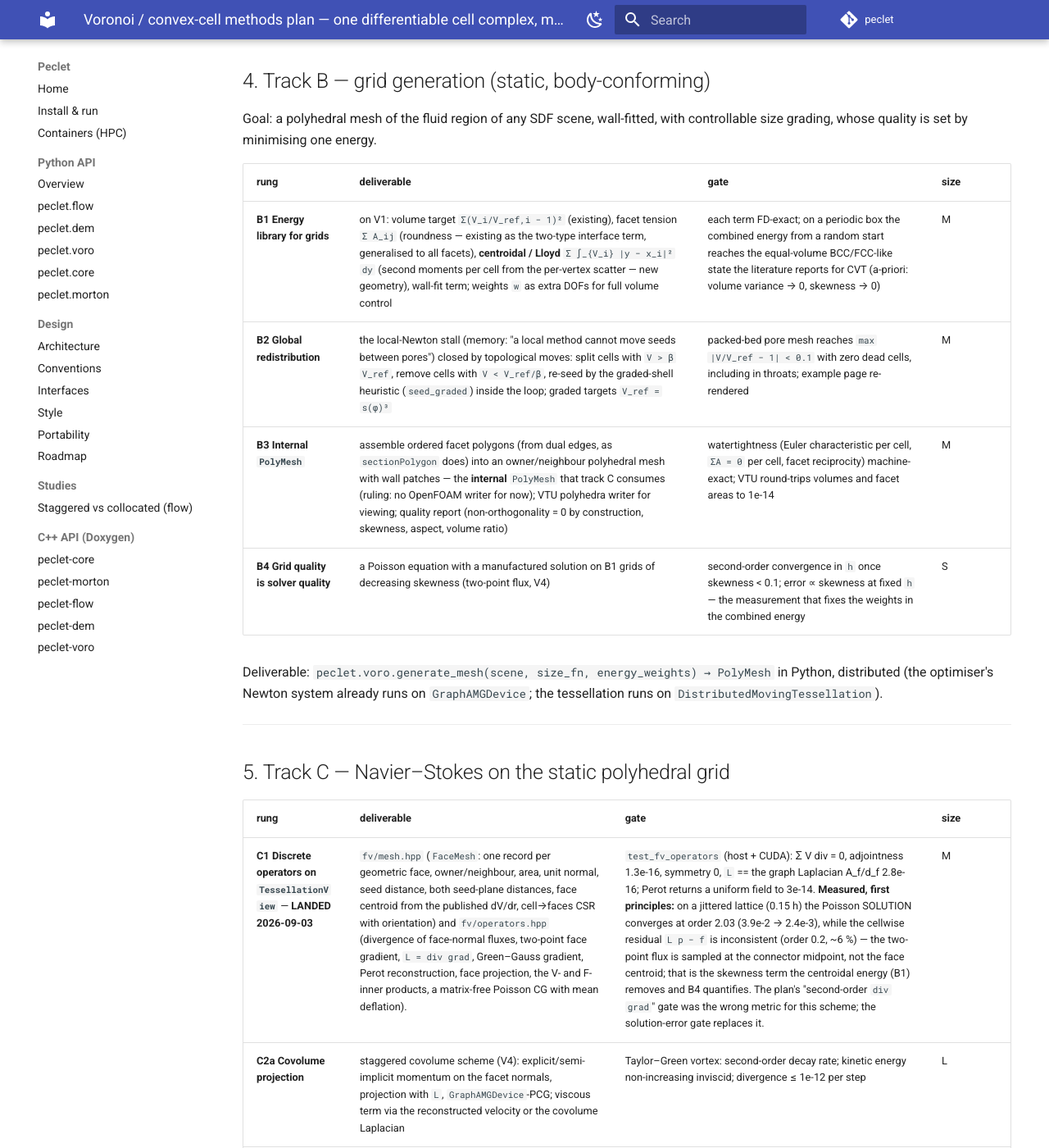
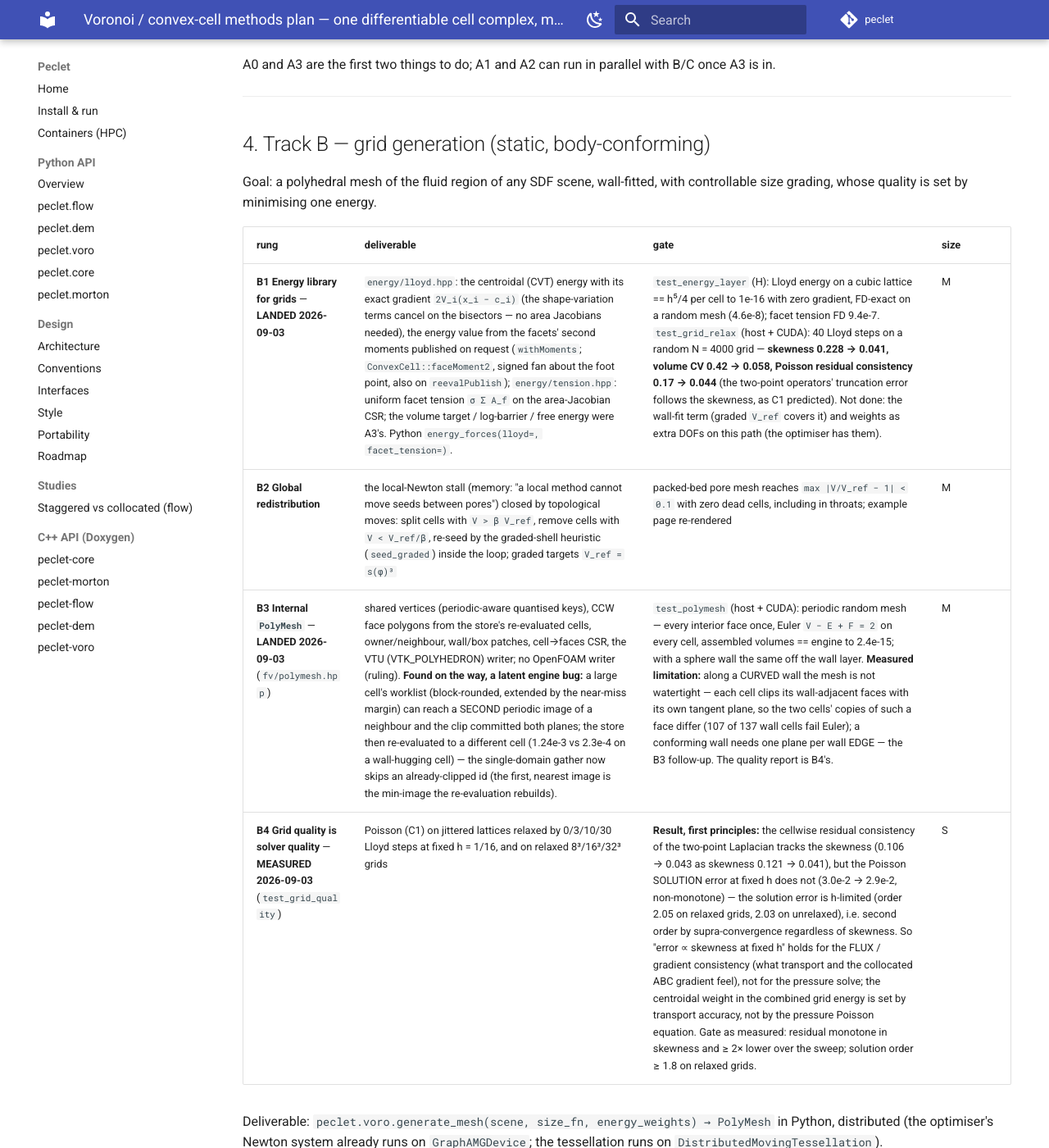
Before and after one commit to computational-chemical-engineering/peclet, an MkDocs documentation site: the page built from docs/VORONOI_METHODS_PLAN.md, in a window 1280 px wide and 1400 px high, scrolled down 7261 px. Shown: the whole window at 82% size. Built offline with MkDocs 1.6.1 and Material for MkDocs 9.7.7, drawn with Linux system fonts in a browser that asks for light colours; comment, search, counter and statistics services are not loaded; some of the changed text lies outside the part shown.

Commit message:
voro -> a6884dc: M1 track B (B1 Lloyd/tension energies, B3 PolyMesh+VTU, B4 grid-quality study); VORONOI plan: B rows + ABC projection ruling for C2b
Plan: B1/B3/B4 rows marked landed with the measured numbers (B4: solution
error is h-limited, skewness limits flux consistency); C2b collocated solver
uses the Almgren–Bell–Colella approximate projection as in flow (user ruling),
not Rhie–Chow.

Co-Authored-By: Claude Fable 5.1 <noreply@anthropic.com>
Claude-Session: https://claude.ai/code/session_01Wqm2gbrbGKeKH8YVUHoTch

```diff
--- a/docs/VORONOI_METHODS_PLAN.md
+++ b/docs/VORONOI_METHODS_PLAN.md
@@ -159,16 +159,20 @@ applications need — so the periodic min-image floor and the `d < 0` limitation
 notes" and become rung A2, a hard prerequisite for tracks D, E, F, G.
 
 **V4. The static NS solver comes in two variants on one operator layer: staggered covolume
-(Perot/Nicolaides) AND collocated (Rhie–Chow-type momentum interpolation), ruled 2026-09-03.**
+(Perot/Nicolaides) AND collocated with the ABC approximate projection — the Almgren–Bell–Colella
+scheme `flow`'s collocated solver already uses, NOT Rhie–Chow (user ruling 2026-09-03).**
 A Voronoi facet is perpendicular to its seed connector *by construction*, and a power facet keeps
 that property; the two-point flux `(φ_j − φ_i) A_ij / d_ij` is therefore consistent with no
 non-orthogonal correction, and the pressure Laplacian is the same `L` as V3. Put normal fluxes on
 facets and pressure on seeds (the discrete-exterior-calculus form): exactly divergence-free,
 kinetic-energy conserving in the inviscid limit, and the same operator carries over unchanged to
-the moving mesh of track D. The collocated variant shares C1's operators and `L`, stores the
-velocity vector at seeds, and pays with a momentum-interpolation compatibility term — the same
-staggered-vs-collocated pair `flow` carries (`docs/studies/staggered_vs_colocated.md`), so the two
-variants are gated against each other on every C case. The remaining mesh-quality error is **skewness** (facet centroid off
+the moving mesh of track D. The collocated variant stores the velocity vector at seeds and uses the
+ABC approximate projection: average the cell velocities onto the faces (distance-weighted along the
+connector, C1's `projectToFaces`), make that FACE field divergence-free with the same two-point
+Laplacian `L`, then correct the cell velocities with the cell-centred pressure gradient (C1's
+Green–Gauss) — the same staggered-vs-collocated pair `flow` carries
+(`docs/studies/staggered_vs_colocated.md`), so the two variants are gated against each other on
+every C case, and the collocated one needs no Rhie–Chow compatibility term at all. The remaining mesh-quality error is **skewness** (facet centroid off
 the connector), which the centroidal term of V1 minimises — grid generation and solver accuracy
 are the same optimisation problem, which is the argument for building B and C together.
 
@@ -211,10 +215,10 @@ grading, whose quality is set by minimising one energy.
 
 | rung | deliverable | gate | size |
 |---|---|---|---|
-| **B1 Energy library for grids** | on V1: volume target `Σ(V_i/V_ref,i − 1)²` (existing), facet tension `Σ A_ij` (roundness — existing as the two-type interface term, generalised to all facets), **centroidal / Lloyd** `Σ ∫_{V_i} |y − x_i|² dy` (second moments per cell from the per-vertex scatter — new geometry), wall-fit term; weights `w` as extra DOFs for full volume control | each term FD-exact; on a periodic box the combined energy from a random start reaches the equal-volume BCC/FCC-like state the literature reports for CVT (a-priori: volume variance → 0, skewness → 0) | M |
+| **B1 Energy library for grids** — **LANDED 2026-09-03** | `energy/lloyd.hpp`: the centroidal (CVT) energy with its exact gradient `2V_i(x_i − c_i)` (the shape-variation terms cancel on the bisectors — no area Jacobians needed), the energy value from the facets' second moments published on request (`withMoments`; `ConvexCell::faceMoment2`, signed fan about the foot point, also on `reevalPublish`); `energy/tension.hpp`: uniform facet tension `σ Σ A_f` on the area-Jacobian CSR; the volume target / log-barrier / free energy were A3's. Python `energy_forces(lloyd=, facet_tension=)`. | `test_energy_layer` (H): Lloyd energy on a cubic lattice == h⁵/4 per cell to 1e-16 with zero gradient, FD-exact on a random mesh (4.6e-8); facet tension FD 9.4e-7. `test_grid_relax` (host + CUDA): 40 Lloyd steps on a random N = 4000 grid — **skewness 0.228 → 0.041, volume CV 0.42 → 0.058, Poisson residual consistency 0.17 → 0.044** (the two-point operators' truncation error follows the skewness, as C1 predicted). Not done: the wall-fit term (graded `V_ref` covers it) and weights as extra DOFs on this path (the optimiser has them). | M |
 | **B2 Global redistribution** | the local-Newton stall (memory: "a local method cannot move seeds between pores") closed by topological moves: split cells with `V > β V_ref`, remove cells with `V < V_ref/β`, re-seed by the graded-shell heuristic (`seed_graded`) inside the loop; graded targets `V_ref = s(φ)³` | packed-bed pore mesh reaches `max |V/V_ref − 1| < 0.1` with zero dead cells, including in throats; example page re-rendered | M |
-| **B3 Internal `PolyMesh`** | assemble ordered facet polygons (from dual edges, as `sectionPolygon` does) into an owner/neighbour polyhedral mesh with wall patches — the **internal** `PolyMesh` that track C consumes (ruling: no OpenFOAM writer for now); VTU polyhedra writer for viewing; quality report (non-orthogonality = 0 by construction, skewness, aspect, volume ratio) | watertightness (Euler characteristic per cell, `ΣA = 0` per cell, facet reciprocity) machine-exact; VTU round-trips volumes and facet areas to 1e-14 | M |
-| **B4 Grid quality is solver quality** | a Poisson equation with a manufactured solution on B1 grids of decreasing skewness (two-point flux, V4) | second-order convergence in `h` once skewness < 0.1; error ∝ skewness at fixed `h` — the measurement that fixes the weights in the combined energy | S |
+| **B3 Internal `PolyMesh`** — **LANDED 2026-09-03** (`fv/polymesh.hpp`) | shared vertices (periodic-aware quantised keys), CCW face polygons from the store's re-evaluated cells, owner/neighbour, wall/box patches, cell→faces CSR, the VTU (VTK_POLYHEDRON) writer; no OpenFOAM writer (ruling). **Found on the way, a latent engine bug:** a large cell's worklist (block-rounded, extended by the near-miss margin) can reach a SECOND periodic image of a neighbour and the clip committed both planes; the store then re-evaluated to a different cell (1.24e-3 vs 2.3e-4 on a wall-hugging cell) — the single-domain gather now skips an already-clipped id (the first, nearest image is the min-image the re-evaluation rebuilds). | `test_polymesh` (host + CUDA): periodic random mesh — every interior face once, Euler `V − E + F = 2` on every cell, assembled volumes == engine to 2.4e-15; with a sphere wall the same off the wall layer. **Measured limitation:** along a CURVED wall the mesh is not watertight — each cell clips its wall-adjacent faces with its own tangent plane, so the two cells' copies of such a face differ (107 of 137 wall cells fail Euler); a conforming wall needs one plane per wall EDGE — the B3 follow-up. The quality report is B4's. | M |
+| **B4 Grid quality is solver quality** — **MEASURED 2026-09-03** (`test_grid_quality`) | Poisson (C1) on jittered lattices relaxed by 0/3/10/30 Lloyd steps at fixed h = 1/16, and on relaxed 8³/16³/32³ grids | **Result, first principles:** the cellwise residual consistency of the two-point Laplacian tracks the skewness (0.106 → 0.043 as skewness 0.121 → 0.041), but the Poisson SOLUTION error at fixed h does not (3.0e-2 → 2.9e-2, non-monotone) — the solution error is h-limited (order 2.05 on relaxed grids, 2.03 on unrelaxed), i.e. second order by supra-convergence regardless of skewness. So "error ∝ skewness at fixed h" holds for the FLUX / gradient consistency (what transport and the collocated ABC gradient feel), not for the pressure solve; the centroidal weight in the combined grid energy is set by transport accuracy, not by the pressure Poisson equation. Gate as measured: residual monotone in skewness and ≥ 2× lower over the sweep; solution order ≥ 1.8 on relaxed grids. | S |
 
 Deliverable: `peclet.voro.generate_mesh(scene, size_fn, energy_weights) → PolyMesh` in Python,
 distributed (the optimiser's Newton system already runs on `GraphAMGDevice`; the tessellation
@@ -228,7 +232,7 @@ runs on `DistributedMovingTessellation`).
 |---|---|---|---|
 | **C1 Discrete operators on `TessellationView`** — **LANDED 2026-09-03** | `fv/mesh.hpp` (`FaceMesh`: one record per geometric face, owner/neighbour, area, unit normal, seed distance, both seed-plane distances, face centroid from the published dV/dr, cell→faces CSR with orientation) and `fv/operators.hpp` (divergence of face-normal fluxes, two-point face gradient, `L = div grad`, Green–Gauss gradient, Perot reconstruction, face projection, the V- and F-inner products, a matrix-free Poisson CG with mean deflation). | `test_fv_operators` (host + CUDA): Σ V div = 0, adjointness 1.3e-16, symmetry 0, `L` == the graph Laplacian A_f/d_f 2.8e-16; Perot returns a uniform field to 3e-14. **Measured, first principles:** on a jittered lattice (0.15 h) the Poisson SOLUTION converges at order 2.03 (3.9e-2 → 2.4e-3), while the cellwise residual `L p − f` is inconsistent (order 0.2, ~6 %) — the two-point flux is sampled at the connector midpoint, not the face centroid; that is the skewness term the centroidal energy (B1) removes and B4 quantifies. The plan's "second-order `div grad`" gate was the wrong metric for this scheme; the solution-error gate replaces it. | M |
 | **C2a Covolume projection** | staggered covolume scheme (V4): explicit/semi-implicit momentum on the facet normals, projection with `L`, `GraphAMGDevice`-PCG; viscous term via the reconstructed velocity or the covolume Laplacian | Taylor–Green vortex: second-order decay rate; kinetic energy non-increasing inviscid; divergence ≤ 1e-12 per step | L |
-| **C2b Collocated projection** | seed-centred velocity vector, Green–Gauss/least-squares gradients from C1, Rhie–Chow-type facet-flux interpolation, the same `L` and PCG; one `FlowSolver` with a `layout` switch, as `flow` has | the same TGV gates as C2a; covolume vs collocated compared on TGV, Poiseuille and C4 at matched seeds (order, checkerboard freedom, cost per step) — a `docs/studies/` page | M |
+| **C2b Collocated projection (ABC)** | seed-centred velocity vector; per step: predictor on the cell velocities (Green–Gauss gradients from C1), average to faces (`projectToFaces`), face projection with the same `L` and PCG (the divergence-free face field is the flux the transport uses), cell correction with the Green–Gauss pressure gradient — `flow`'s ABC approximate projection on the Voronoi face mesh, no Rhie–Chow; one `FlowSolver` with a `layout` switch, as `flow` has | the same TGV gates as C2a; covolume vs collocated compared on TGV, Poiseuille and C4 at matched seeds (order, checkerboard freedom, cost per step) — a `docs/studies/` page | M |
 | **C3 Body-fitted boundaries** | no-slip / slip / inflow-outflow on wall patches; pressure-driven periodic forcing as in `flow` | Poiseuille between SDF slabs: exact to round-off for the parabolic profile on a uniform Voronoi grid (the two-point flux is exact for quadratics on orthogonal meshes) | S |
 | **C4 Cross-code gate** | periodic sphere array (Zick–Homsy) and the packed bed: permeability from the Voronoi grid vs `flow`'s cut-cell IBM (`verify_periodic_spheres_sdflow.py`) — the roadmap's "same SDF geometry through CFD + packing + Voronoi" harness | `k` within 1 % of Zick–Homsy and of `flow` at matched cell count; convergence with B2 grading documented | M |
 | **C5 MPI + Python** | 2-ring `VoronoiHalo`, distributed `L` through core's halo; `peclet.voro.FlowSolver(mesh)` | np = 1, 2, 4 bit-exact to single rank (the flow standard); Python drives the whole C4 study | M |
@@ -362,7 +366,8 @@ The six questions the draft raised, and the answers that fixed the rungs above:
 
 1. **Grid export.** Internal `PolyMesh` only for now; VTU for viewing. No OpenFOAM writer (B3).
 2. **Track C scope.** Build **both** the covolume and the collocated solver on one operator layer
-   (C2a, C2b), gated against each other.
+   (C2a, C2b), gated against each other. The collocated one uses the ABC approximate projection,
+   as `flow`'s collocated solver does — not Rhie–Chow (added ruling, 2026-09-03).
 3. **D0 integrator.** Both have merit: velocity-Verlet + projection and implicit midpoint with the
    consistent mass matrix are both implemented behind one interface (D1); the gates decide the
    default.
```
